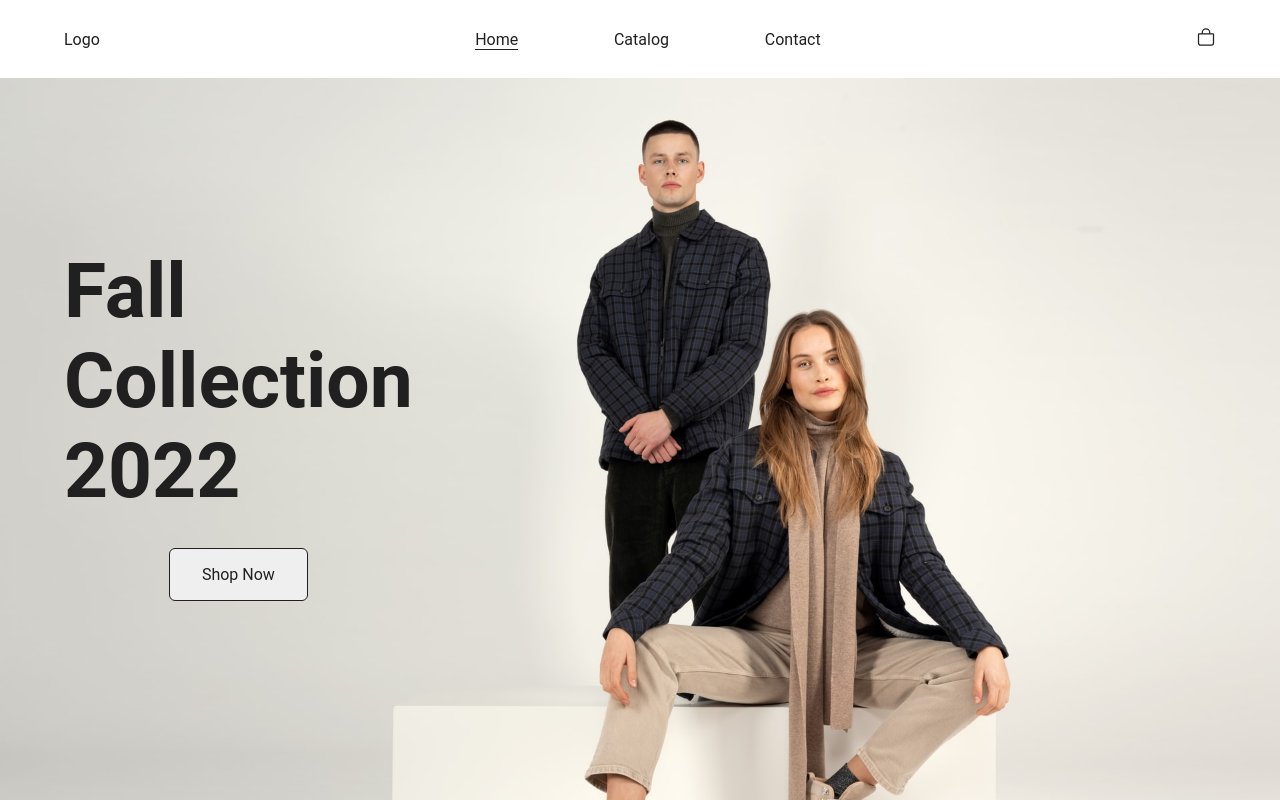
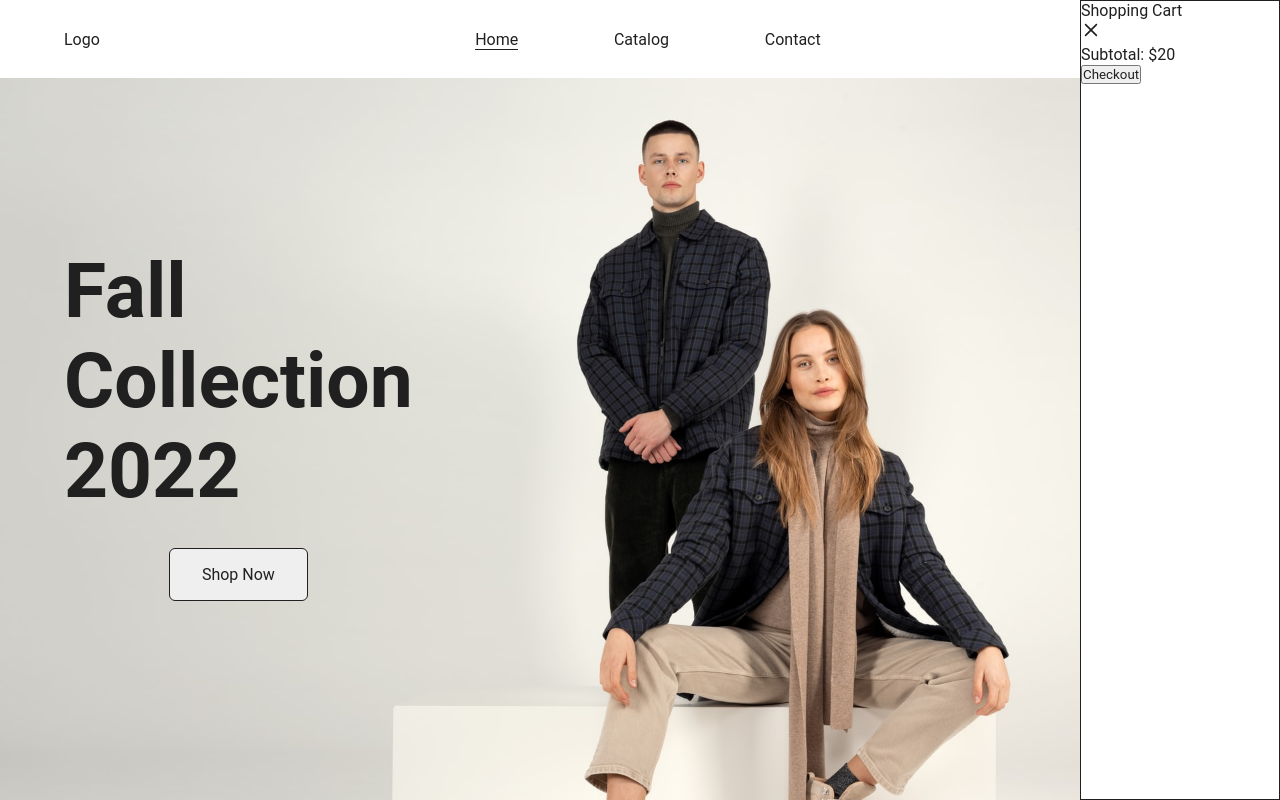
Before and after one commit to JacksonJ97/clothing-store, a React (Create React App) app: page / in a window 1280 px wide. Both pictures are taken after a click on the element 1205 px from the left and 39 px from the top of the page. Built offline with nearby package versions, Linux system fonts and the light colour scheme.

Commit message:
created the shopping cart component and implemented the show cart function

```diff
--- /dev/null
+++ b/src/components/ShoppingCart/ShoppingCart.js
@@ -0,0 +1,36 @@
+import styled from "styled-components";
+import { CgClose } from "react-icons/cg";
+
+// Styles
+const Wrapper = styled.div`
+  position: fixed;
+  top: 0;
+  right: 0;
+  background-color: white;
+  border: 1px solid #202020;
+  height: 100vh;
+  width: 200px;
+
+  .close-icon {
+    font-size: 1.25rem;
+  }
+
+  svg {
+    cursor: pointer;
+  }
+`;
+
+const ShoppingCart = ({ handleClick }) => {
+  return (
+    <Wrapper>
+      Shopping Cart
+      <div className="close-icon">
+        <CgClose onClick={handleClick} />
+      </div>
+      <p>Subtotal: $20</p>
+      <button>Checkout</button>
+    </Wrapper>
+  );
+};
+
+export default ShoppingCart;
--- a/src/containers/Footer/Footer.js
+++ /dev/null
@@ -1,5 +0,0 @@
-const Footer = () => {
-  return <footer>Footer</footer>;
-};
-
-export default Footer;
--- a/src/containers/Header/Header.js
+++ b/src/containers/Header/Header.js
@@ -1,8 +1,10 @@
+import { useState } from "react";
 import styled from "styled-components";
 import { IoBagOutline } from "react-icons/io5";
 
 // Components
 import Nav from "../../components/Nav/Nav";
+import ShoppingCart from "../../components/ShoppingCart/ShoppingCart";
 
 // Styles
 const Wrapper = styled.header`
@@ -10,21 +12,29 @@ const Wrapper = styled.header`
   align-items: center;
   justify-content: space-between;
   padding: 2em 5%;
+  position: relative;
 
-  .shopping-cart {
+  .shopping-cart-icon {
     font-size: 1.25rem;
     cursor: pointer;
   }
 `;
 
 const Header = () => {
+  const [showCart, setShowCart] = useState(false);
+
+  const handleClick = () => {
+    setShowCart(!showCart);
+  };
+
   return (
     <Wrapper>
       <div>Logo</div>
       <Nav />
-      <div className="shopping-cart">
+      <div className="shopping-cart-icon" onClick={handleClick}>
         <IoBagOutline />
       </div>
+      {showCart && <ShoppingCart handleClick={handleClick} />}
     </Wrapper>
   );
 };
```
